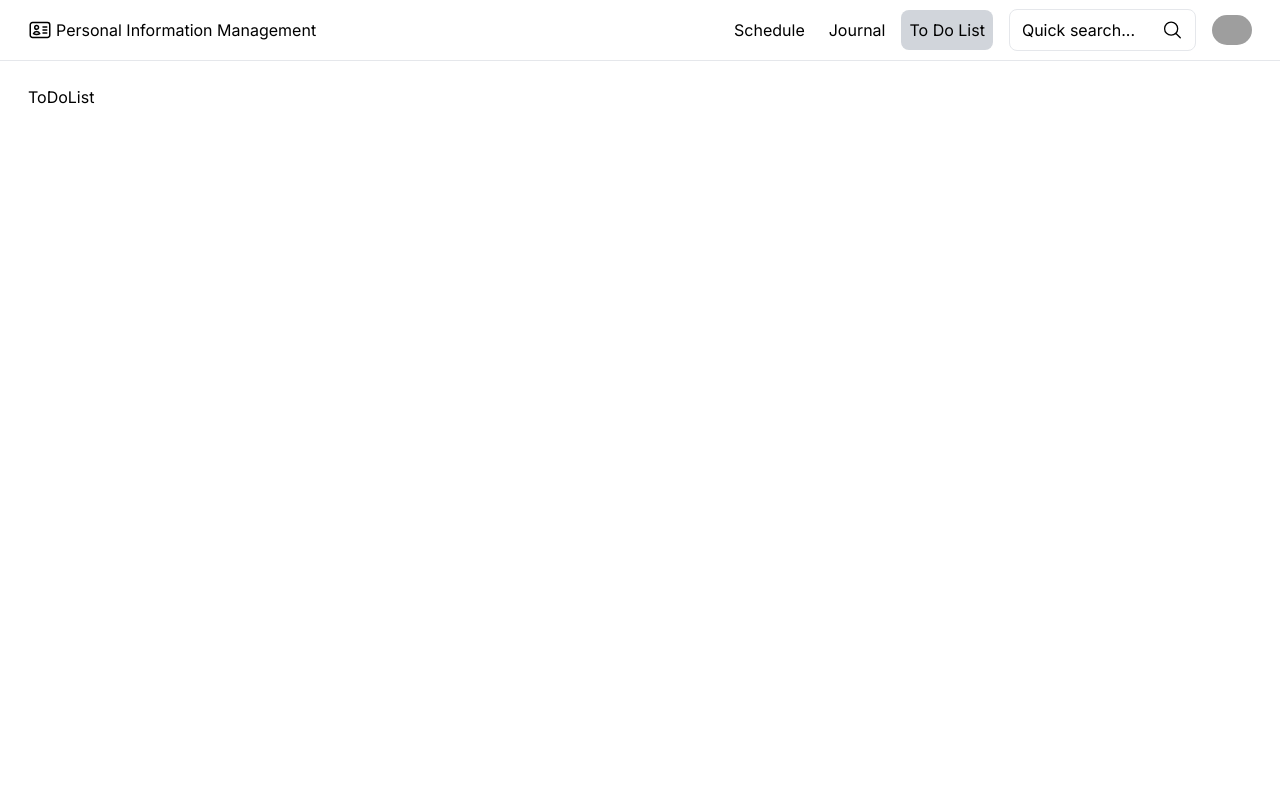
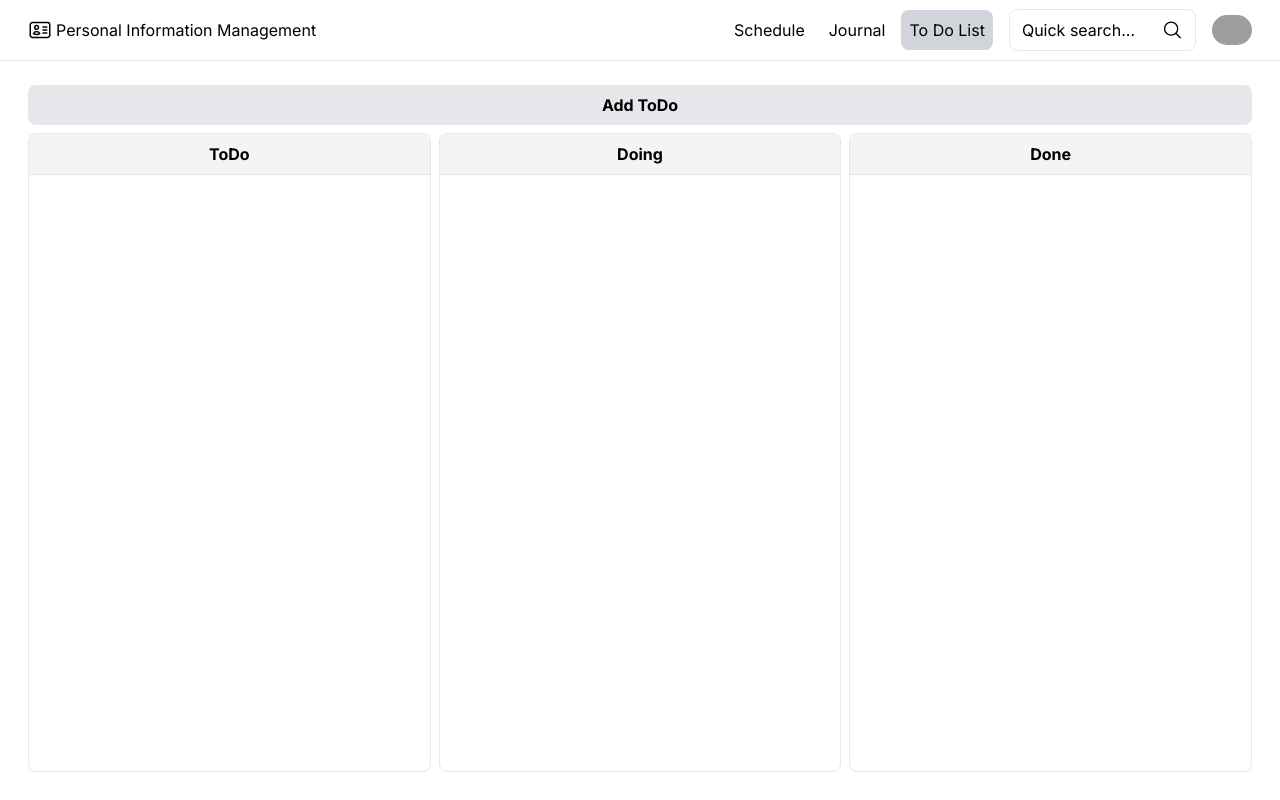
Before and after one commit to thitipongr/Final-Project-Front-end---Dev-Init, a Next.js app: page /ToDoList in a window 1280 px wide. Built offline with nearby package versions, Linux system fonts and the light colour scheme; grey boxes are pictures that could not be loaded.

Commit message:
ToDoList's layout

```diff
--- a/app/Journal/page.tsx
+++ b/app/Journal/page.tsx
@@ -58,7 +58,7 @@ const Page = () => {
         </button>
       </div>
 
-      <div className="mt-4 grid grid-cols-1 md:grid-cols-2 lg:grid-cols-4 2xl:grid-cols-6 grid-rows-4 gap-4">
+      <div className="mt-2 grid grid-cols-1 md:grid-cols-2 lg:grid-cols-4 2xl:grid-cols-6 grid-rows-4 gap-2">
         {Object.keys(journalEvents[0] || {}).length
           ? journalEvents.map(
               (
--- a/app/ToDoList/page.tsx
+++ b/app/ToDoList/page.tsx
@@ -1,9 +1,34 @@
-import React from 'react'
+import React from "react";
 
-const page = () => {
+const Page = () => {
   return (
-    <div>ToDoList</div>
-  )
-}
+    <div className="flex flex-col h-full space-y-2">
+      <button
+        className="w-full bg-gray-200 rounded-lg p-2 font-bold"
+        // onClick={() => setShowAddingModal(true)}
+      >
+        Add ToDo
+      </button>
+      <div className="flex h-full justify-between space-x-2">
+        <div className="w-full rounded-lg border">
+          <div className="border-b px-2 py-2 bg-gray-100 font-bold text-center">
+            ToDo
+          </div>
+          <div className="p-2"></div>
+        </div>
+        <div className="w-full rounded-lg border">
+          <div className="border-b px-2 py-2 bg-gray-100 font-bold text-center">
+            Doing
+          </div>
+        </div>
+        <div className="w-full rounded-lg border">
+          <div className="border-b px-2 py-2 bg-gray-100 font-bold text-center">
+            Done
+          </div>
+        </div>
+      </div>
+    </div>
+  );
+};
 
-export default page
+export default Page;
```
